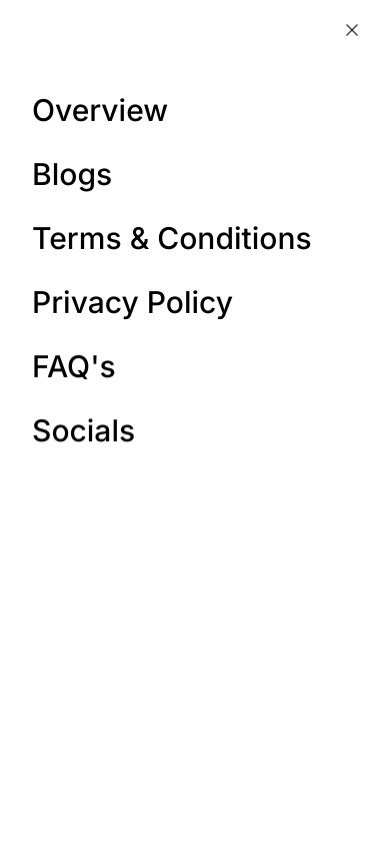
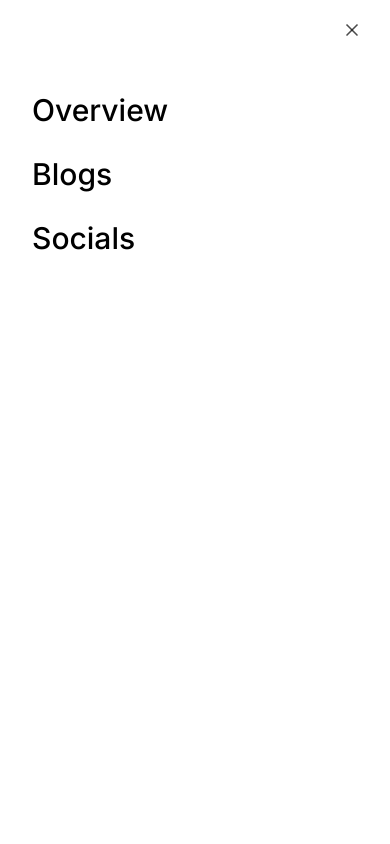
Before and after one commit to farzeenilyaszargar/nap-ide, a Next.js app: page / in a window 390 px wide. Both pictures are taken after a click on the button "Open menu". Shown: the top 844 px of the page. Built offline with nearby package versions, Linux system fonts and the light colour scheme.

Commit message:
Remove legal and FAQ links from mobile menu

```diff
--- a/components/header.tsx
+++ b/components/header.tsx
@@ -143,34 +143,10 @@ export default function Header() {
                                     >
                                         Blogs
                                     </Link>
-                                    <Link
-                                        href="/tc"
-                                        onClick={() => setMobileMenuOpen(false)}
-                                        className="menu-item rounded-md px-2 py-2 text-3xl font-medium text-black transition hover:bg-black/5"
-                                        style={{ animationDelay: "240ms" }}
-                                    >
-                                        Terms &amp; Conditions
-                                    </Link>
-                                    <Link
-                                        href="/privacy"
-                                        onClick={() => setMobileMenuOpen(false)}
-                                        className="menu-item rounded-md px-2 py-2 text-3xl font-medium text-black transition hover:bg-black/5"
-                                        style={{ animationDelay: "340ms" }}
-                                    >
-                                        Privacy Policy
-                                    </Link>
-                                    <Link
-                                        href="/faqs"
-                                        onClick={() => setMobileMenuOpen(false)}
-                                        className="menu-item rounded-md px-2 py-2 text-3xl font-medium text-black transition hover:bg-black/5"
-                                        style={{ animationDelay: "440ms" }}
-                                    >
-                                        FAQ&apos;s
-                                    </Link>
                                     <button
                                         onClick={() => setShowSocials(true)}
                                         className="menu-item rounded-md px-2 py-2 text-left text-3xl font-medium text-black transition hover:bg-black/5"
-                                        style={{ animationDelay: "540ms" }}
+                                        style={{ animationDelay: "240ms" }}
                                     >
                                         Socials
                                     </button>
```
